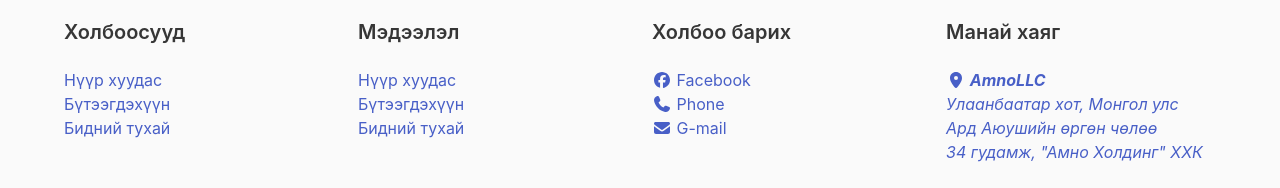
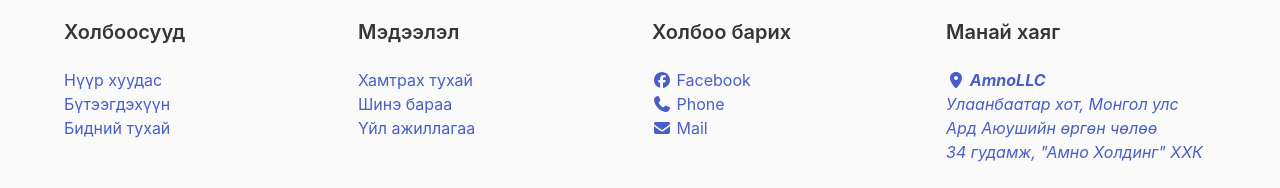
Before and after one commit to Shur03/AmnoLLC, a website: page index.html in a window 1280 px wide. Shown: the part 1757-1945 px from the top of the page. Drawn offline with Linux system fonts and the light colour scheme.

Commit message:
home page edit

```diff
--- a/index.html
+++ b/index.html
@@ -212,9 +212,9 @@
             <div class="column is-half-mobile is-quarter-desktop">
                 <h6 class="title is-5">Мэдээлэл</h6>
                 <ul>
-                    <li><a href="index.html">Нүүр хуудас</a></li>
-                    <li><a href="dist/html/product.html">Бүтээгдэхүүн</a></li>
-                    <li><a href="dist/html/about.html">Бидний тухай</a></li>
+                    <li><a href="index.html">Хамтрах тухай</a></li>
+                    <li><a href="dist/html/product.html">Шинэ бараа</a></li>
+                    <li><a href="dist/html/about.html">Үйл ажиллагаа</a></li>
                 </ul>
             </div>
             <div class="column is-half-mobile is-quarter-desktop">
@@ -222,7 +222,7 @@
                 <ul>
                     <li><a href="https://www.facebook.com/amnoholding20"><i class="fa-brands fa-facebook"> </i> Facebook</a></li>
                     <li><a href="tel:+96950039"><i class="fa-solid fa-phone"> </i> Phone</a></li>
-                    <li><a href="https://mail.google.com/mail/u/0/#inbox?compose=CllgCKCBjtzdmnHRRBWPtgzzfJFRPmcTdpbqfKdTjsvHtBxbBHCtgmFfrjqXhSXGBvZQBTJlSgq"><i class="fa-solid fa-envelope"></i> G-mail</a></li>
+                    <li><a href="https://mail.google.com/mail/u/0/#inbox?compose=CllgCKCBjtzdmnHRRBWPtgzzfJFRPmcTdpbqfKdTjsvHtBxbBHCtgmFfrjqXhSXGBvZQBTJlSgq"><i class="fa-solid fa-envelope"></i> Mail</a></li>
                     <!-- <li><a href="#"><i class="fa-brands fa-instagram"></i> Instagram</a></li> -->
                 </ul>
             </div>
```
